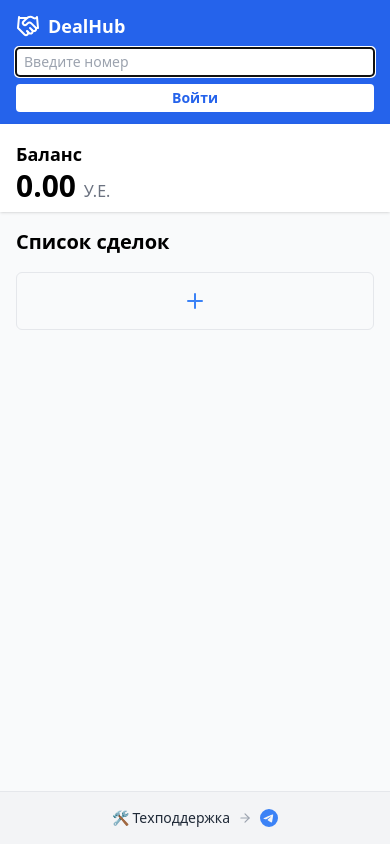
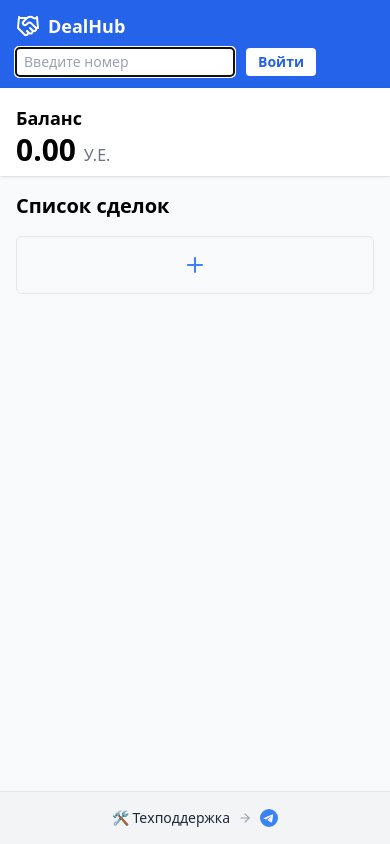
Before and after one commit to alexnadrius/dh7, a React (Vite) app: page / in a window 390 px wide. Built offline with nearby package versions, Linux system fonts and the light colour scheme.

Commit message:
ХИДЕР ПОДРОВНЯЛ

```diff
--- a/src/components/Header.jsx
+++ b/src/components/Header.jsx
@@ -25,38 +25,36 @@ const Header = ({ currentUserPhone, setCurrentUserPhone }) => {
   };
 
   return (
-    <header className="bg-blue-600 text-white px-4 py-3 flex flex-col gap-2 sm:flex-row sm:justify-between sm:items-center">
+    <header className="bg-blue-600 text-white px-4 py-3 flex flex-wrap justify-between items-center">
       <div className="flex items-center gap-2 text-white text-lg font-semibold">
         <Handshake size={24} />
         DealHub
       </div>
 
-      <div className="flex flex-col sm:flex-row items-start sm:items-center gap-2 sm:gap-3 w-full sm:w-auto">
+      <div className="flex items-center gap-3 mt-2 sm:mt-0">
         {inputVisible ? (
-          <div className="flex flex-col sm:flex-row gap-2 w-full sm:w-auto">
+          <>
             <input
               type="tel"
               placeholder="Введите номер"
-              className="flex-1 px-2 py-1 rounded text-sm text-black"
+              className="px-2 py-1 rounded text-sm text-black"
               value={phoneInput}
               onChange={(e) => setPhoneInput(e.target.value)}
               onKeyDown={(e) => e.key === 'Enter' && handleLogin()}
               autoFocus
             />
             <button
-              className="bg-white text-blue-600 px-4 py-1 rounded text-sm font-semibold"
+              className="bg-white text-blue-600 px-3 py-1 rounded text-sm font-semibold"
               onClick={handleLogin}
             >
               Войти
             </button>
-          </div>
+          </>
         ) : (
-          <div className="flex flex-col sm:flex-row items-start sm:items-center gap-2 sm:gap-3">
-            <span className="text-white text-sm">
-              Вы вошли как: <strong>{currentUserPhone}</strong>
-            </span>
+          <div className="flex items-center gap-3 text-sm">
+            <span className="whitespace-nowrap">Вы вошли как: <strong>{currentUserPhone}</strong></span>
             <button
-              className="bg-white text-blue-600 px-4 py-1 rounded text-sm font-semibold"
+              className="bg-white text-blue-600 px-3 py-1 rounded font-semibold"
               onClick={handleLogout}
             >
               Сменить
```
